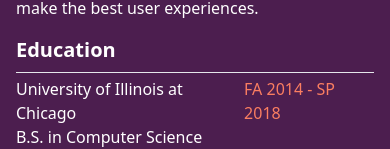
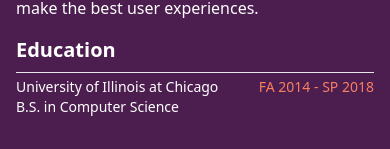
Before and after one commit to JSneak/2022-personal-website, a React (Vite) app: page / in a window 390 px wide. Shown: the part 697-846 px from the top of the page. Built offline with nearby package versions, Linux system fonts and the light colour scheme.

Commit message:
fix: spacing on mobile for education

```diff
--- a/src/components/AboutSection/About.tsx
+++ b/src/components/AboutSection/About.tsx
@@ -55,7 +55,7 @@
           Education
         </h1>
         <hr className={"w-[100%] pb-1"}></hr>
-        <div className="flex flex-row justify-between text-base sm:text-lg">
+        <div className="flex flex-row justify-between text-sm sm:text-lg">
           <div>
             <p className="text-white">University of Illinois at Chicago</p>
             <p className="text-white">B.S. in Computer Science</p>
```
